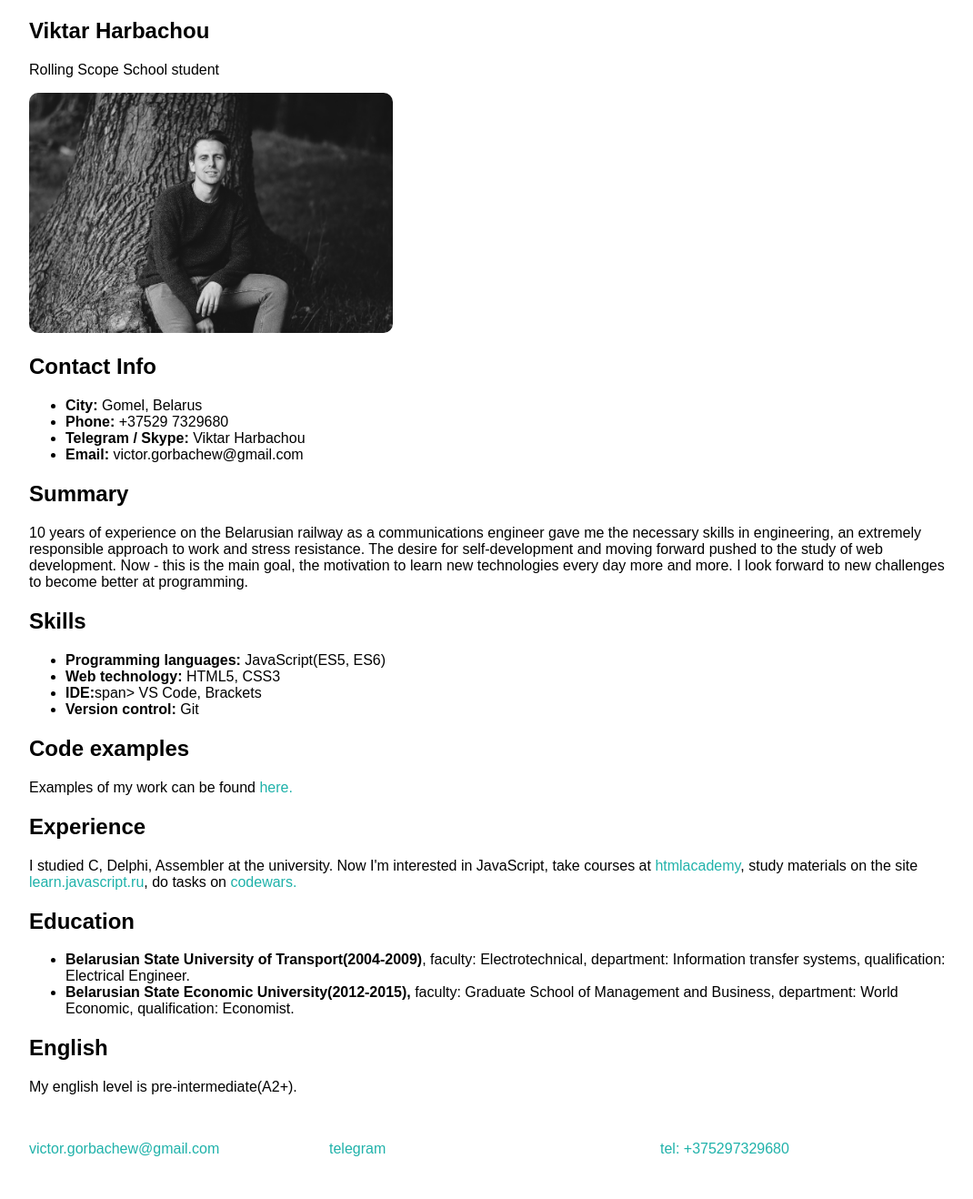
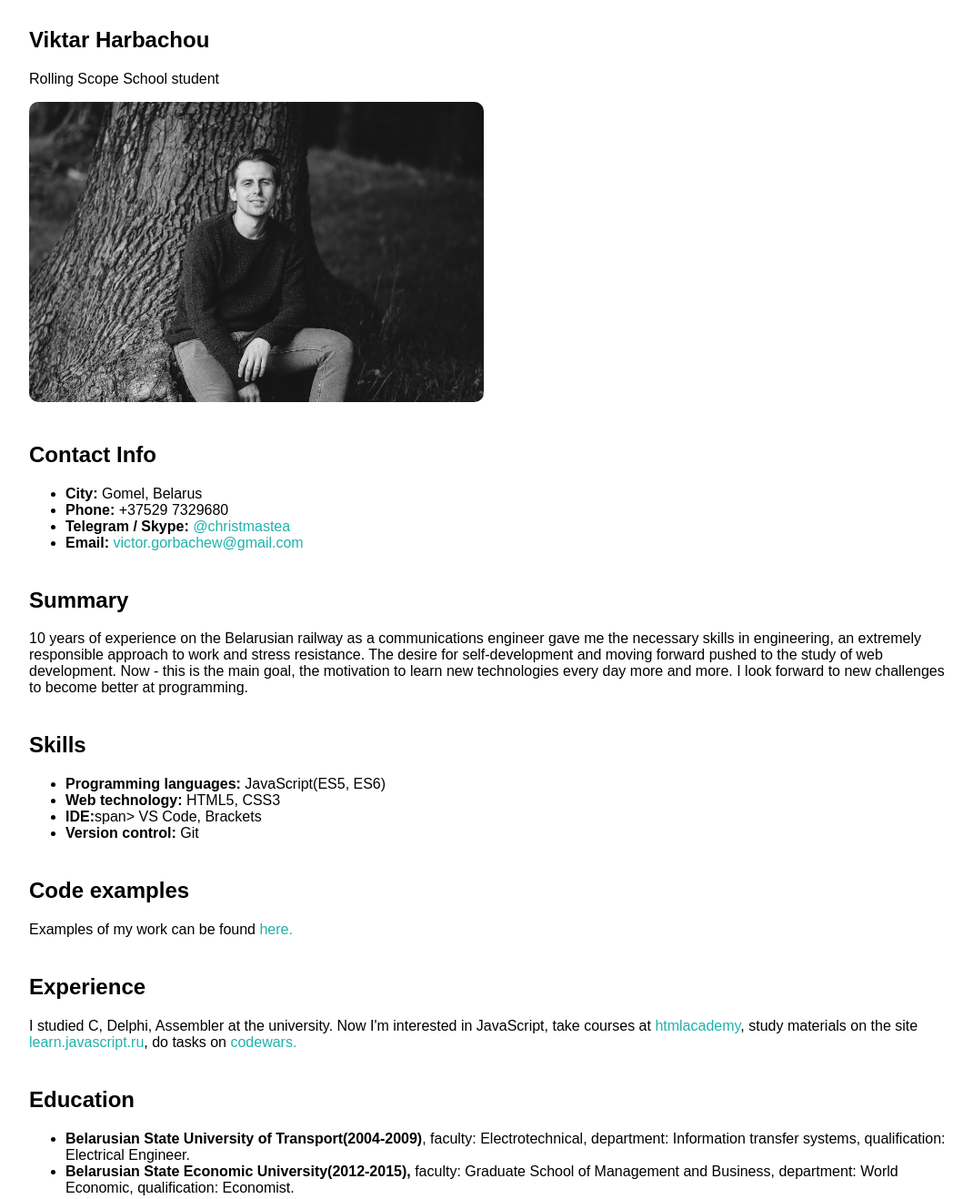
Before and after one commit to Christmastea/rsschool-cv, a plain HTML site: page index.html in a window 1280 px wide. Shown: the top 1318 px of the page at 91% size, without its empty margins (96-1166 px from the left). Drawn offline with Linux system fonts and the light colour scheme; a web font is replaced by a local one.

Commit message:
feat: update html & css files

```diff
--- a/css/styles.css
+++ b/css/styles.css
@@ -8,16 +8,6 @@ body{
     margin: 0 auto;
     width: 1024px;
 }
-clearfix::after{
-    content: "";
-    display: table;
-    clear: both;
-}
-/*
-li{
-    list-style: none;
-}
-*/
 a {
   color: lightseagreen;
   text-decoration: none;
@@ -26,29 +16,34 @@ a:hover {
   color: #a9b2b9;
 }
 header img{
-    width: 400px;
+    width: 500px;
     border-radius: 10px;
 }
 span{
   font-weight: 600;
 }
-.student-card{
-}
-.summary{
-}
 footer .email{
     float: left;
     width: 330px;
+    text-align: left;
 }
 footer .telegram{
     float: left;
     width: 330px;
+    text-align: center;
 }
 footer .phone{
     float: right;
     width: 330px;
+    text-align: right;
 }
 footer{
     margin-top: 50px;
     margin-bottom: 100px;
 }
+.main-margin{
+    margin-bottom: 40px;
+}
+.main-header{
+    margin-top: 30px;
+}
--- a/index.html
+++ b/index.html
@@ -9,9 +9,10 @@
     <link href="css/styles.css" rel="stylesheet">
 </head>
 <body>
+
   <div class="container">
 
-    <header class="main-header">
+    <header class="main-header main-margin">
 
       <div class="student-card">
         <h2>Viktar Harbachou</h2>
@@ -19,26 +20,26 @@
         <img src="img/DSC_5267-2_1.jpg" alt="Аватарка">
       </div>
 
+    </header>
 
-      <div class="contact-info">
+    <div class="contact-info main-margin">
       <h2>Contact Info</h2>
         <ul>
           <li><span>City:</span> Gomel, Belarus</li>
           <li><span>Phone:</span> +37529 7329680</li>
-            <li><span>Telegram / Skype:</span> Viktar Harbachou</li>
-            <li><span>Email:</span> victor.gorbachew@gmail.com</li>
+          <li><span>Telegram / Skype:</span><a href="https://t.me/christmastea"> @christmastea</a></li>
+          <li><span>Email:</span>  <a href="mailto:victorgorbachew@gmail.com">victor.gorbachew@gmail.com</a></li>
         </ul>
       </div>
-    </header>
 
-      <div class="summary">
+      <div class="summary main-margin">
         <h2>Summary</h2>
         <p>
           10 years of experience on the Belarusian railway as a communications engineer gave me the necessary skills in engineering, an extremely responsible approach to work and stress resistance. The desire for self-development and moving forward pushed to the study of web development. Now - this is the main goal, the motivation to learn new technologies every day more and more. I look forward to new challenges to become better at programming.
        </p>
      </div>
 
-      <div>
+      <div class="main-margin">
       <h2>Skills</h2>
       <ul>
         <li><span>Programming languages:</span> JavaScript(ES5, ES6)</li>
@@ -48,21 +49,21 @@
       </ul>
     </div>
 
-   <div>
+    <div class="main-margin">
       <h2>Code examples</h2>
       <p>Examples of my work can be found
         <a href="https://github.com/Christmastea?tab=repositories">here.</a>
       </p>
     </div>
 
-   <div>
+    <div class="main-margin">
      <h2>Experience</h2>
        <p>
          I studied C, Delphi, Assembler at the university. Now I'm interested in JavaScript, take courses at <a href="https://htmlacademy.ru/courses">htmlacademy</a>, study materials on the site <a href="https://learn.javascript.ru/">learn.javascript.ru</a>, do tasks on <a href="https://www.codewars.com/dashboard">codewars.</a>
        </p>
     </div>
 
-   <div>
+    <div class="main-margin">
       <h2>Education</h2>
       <ul>
         <li>
@@ -90,6 +91,8 @@
          <a href="+375297329680">tel: +375297329680</a>
        </div>
    </footer>
+
   </div>
+
 </body>
 </html>
```
Lines whose indentation alone changed are shown as unchanged.
